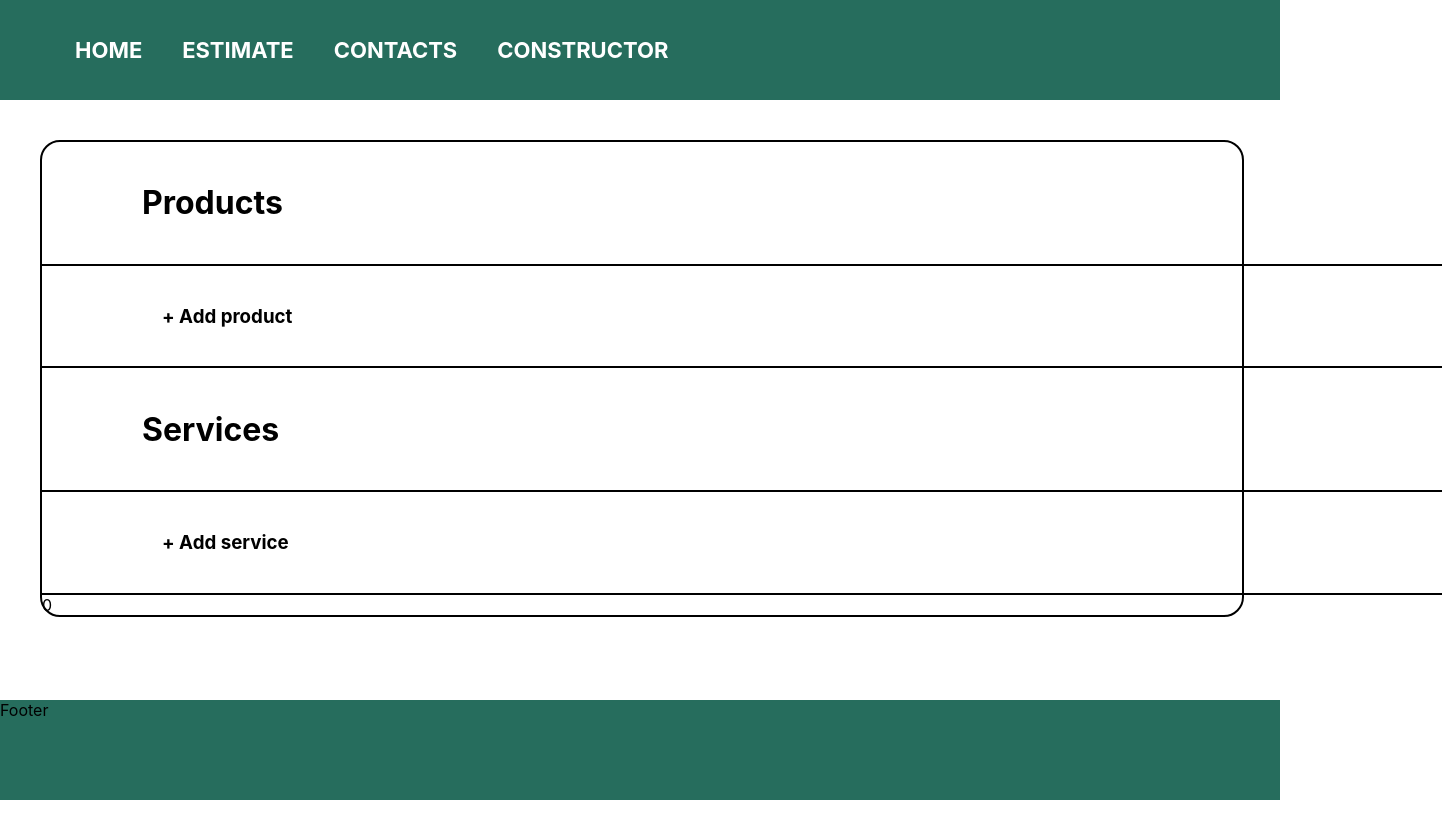
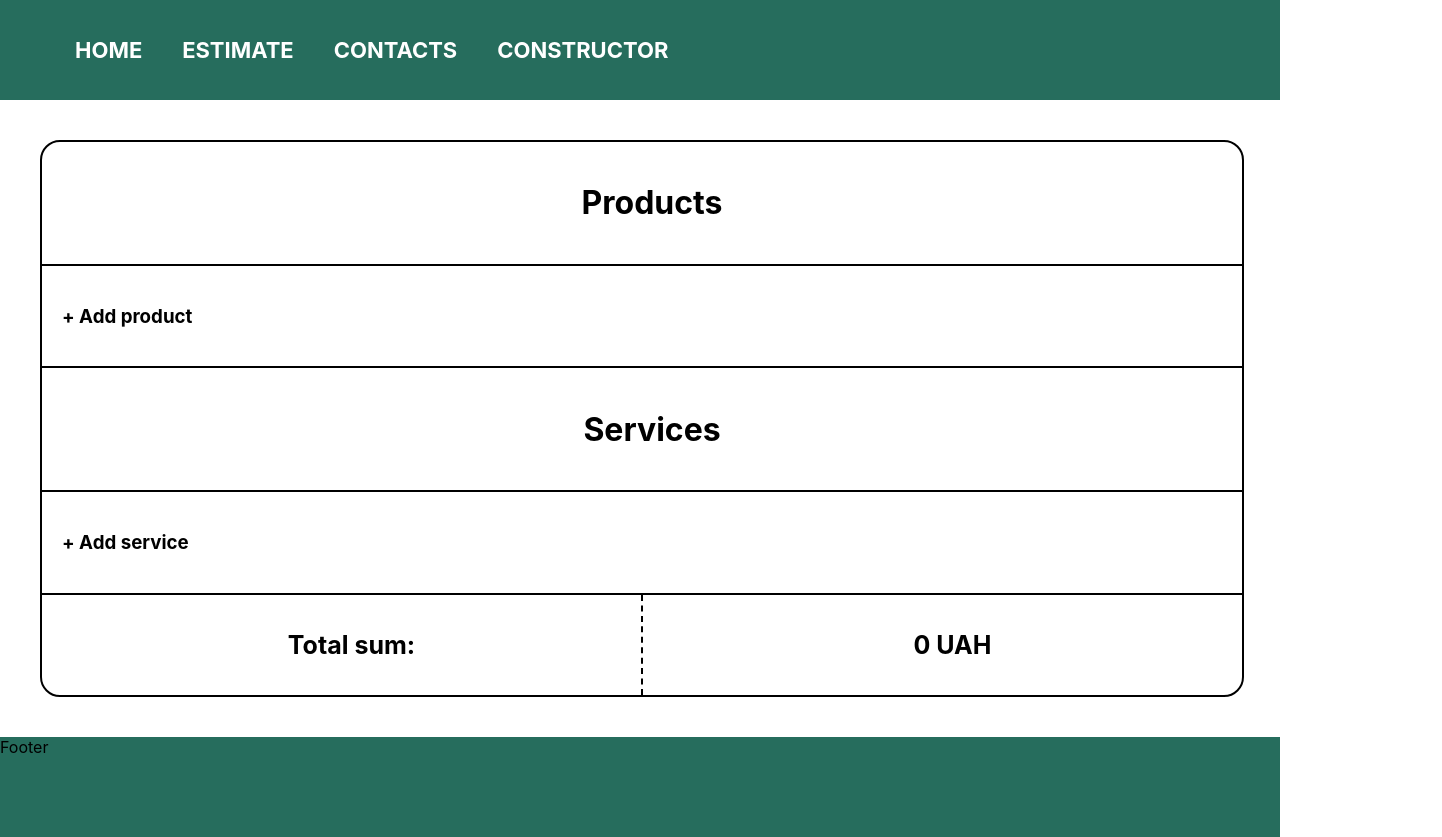
Before and after one commit to YuraSab/Integration_of_information_systems, a React (Create React App) app: page /constructor in a window 1280 px wide. Shown: the whole page, 1442 px wide, since content can reach past the window. Before the commit the page ends 800 px from the top, so only its background shows below. Built offline with nearby package versions, Linux system fonts and the light colour scheme.

Commit message:
v10 (styled)

```diff
--- a/src/components/ConstructorComponent/ConstructorComponent.js
+++ b/src/components/ConstructorComponent/ConstructorComponent.js
@@ -53,7 +53,7 @@ const ConstructorComponent = () => {
         <div className={styles.main}>
 
             <div className={styles.onTitle}>
-                <h1>Products</h1>
+                <h1 style={{paddingLeft: 20}}>Products</h1>
             </div>
             <div>
                 {
@@ -84,7 +84,7 @@ const ConstructorComponent = () => {
             </div>
 
             <div className={styles.onTitle}>
-                <h1>Services</h1>
+                <h1 style={{paddingLeft: 20}}>Services</h1>
             </div>
             <div>
                 {
@@ -101,8 +101,9 @@ const ConstructorComponent = () => {
             >
                 <h3 style={{paddingLeft: 20, cursor: "pointer"}}>+ Add service</h3>
             </div>
-            <div>
-                {summaryCommodity}
+            <div className={styles.totalSummary}>
+                <div className={styles.totalSum} style={{borderRight: "2px black dashed"}}>Total sum:</div>
+                <div className={styles.totalSum}>{summaryCommodity} UAH</div>
             </div>
 
             <div>
--- a/src/components/ConstructorComponent/ConstructorComponent.module.css
+++ b/src/components/ConstructorComponent/ConstructorComponent.module.css
@@ -10,16 +10,16 @@
 
 
 .onTitle{
-    padding: 20px 100px;
+    padding: 20px 0;
     width: 100%;
     min-height: 50px;
     border-bottom: 2px black solid;
     display: flex;
-    justify-content: start;
+    justify-content: center;
     align-items: center;
 }
 .onAdd{
-    padding: 20px 100px;
+    padding: 20px 0;
     width: 100%;
     min-height: 50px;
     border-bottom: 2px black solid;
@@ -52,3 +52,21 @@
     border-radius: 20px;
     padding: 20px;
 }
+
+
+.totalSummary{
+    height: 100px;
+    display: flex;
+    justify-content: center;
+    align-items: center;
+}
+.totalSum{
+    display: flex;
+    justify-content: center;
+    align-items: center;
+    width: 50%;
+    height: 100%;
+    font-size: 25px;
+    font-weight: bold;
+    padding-left: 20px;
+}
```
